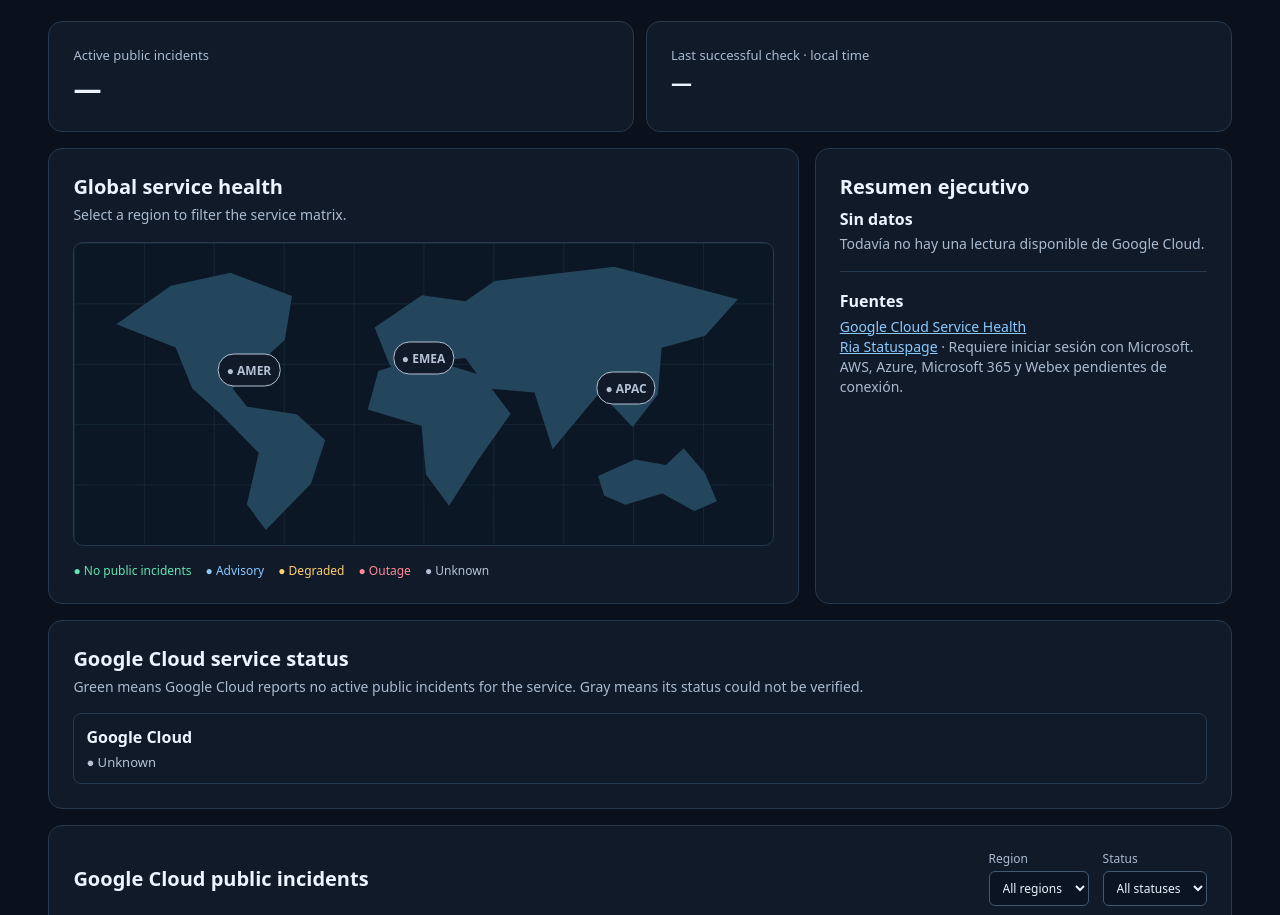
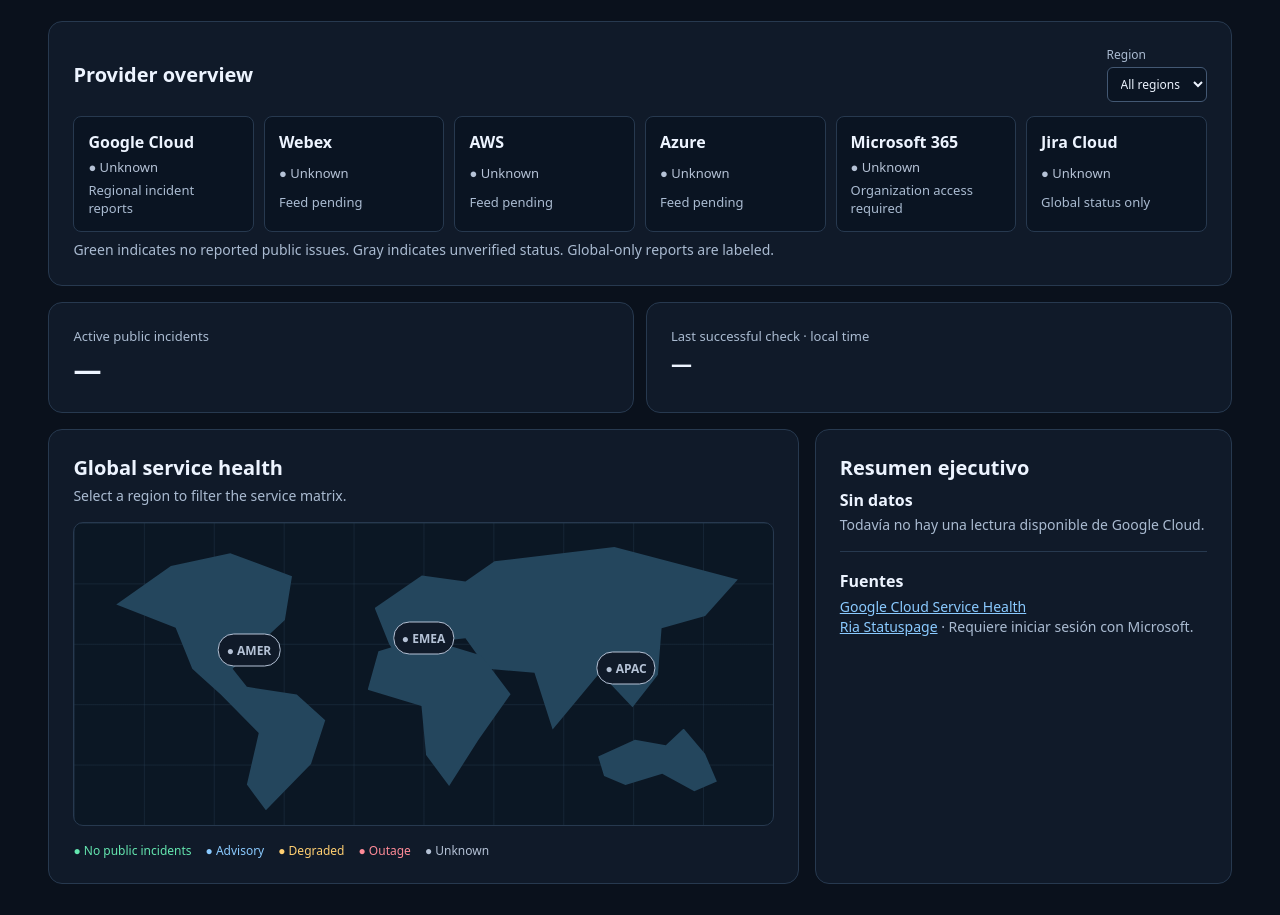
Before and after one commit to bigpockets/global-command-center, a plain HTML site: page index.html in a window 1280 px wide. Shown: the part 89-1004 px from the top of the page. Drawn offline with Linux system fonts and the light colour scheme; no server answers.

Commit message:
Publish GCC provider overview v0.2.4

```diff
--- a/app.js
+++ b/app.js
@@ -62,44 +62,107 @@ function openIncident(incident, trigger) {
   }, { once: true });
 }
 
-function renderServices(incidents, unavailable) {
-  const list = byId('service-status-list');
-  const services = snapshot?.services || [{ id: '', title: 'Google Cloud' }];
-  const fragment = document.createDocumentFragment();
+const providers = [
+  { id: 'google', title: 'Google Cloud', url: 'https://status.cloud.google.com/', scope: 'Regional incident reports' },
+  { id: 'webex', title: 'Webex', url: 'https://status.webex.com/', scope: 'Feed pending' },
+  { id: 'aws', title: 'AWS', url: 'https://health.aws.amazon.com/health/status', scope: 'Feed pending' },
+  { id: 'azure', title: 'Azure', url: 'https://azure.status.microsoft/en-us/status', scope: 'Feed pending' },
+  { id: 'm365', title: 'Microsoft 365', url: 'https://status.cloud.microsoft/m365', scope: 'Organization access required' },
+  { id: 'jira', title: 'Jira Cloud', url: 'https://jira-software.status.atlassian.com/', scope: 'Global status only' }
+];
+const clear = 'No public incidents';
+const statusClass = status => status === clear ? 'operational' : status.toLowerCase();
+let selectedProvider;
+
+function googleRows(incidents, stale) {
+  const services = snapshot?.services || [];
+  const regional = regionFilter.value;
+  const unassigned = incidents.some(incident =>
+    (!regional || matchesRegion(incident, regional) || !incident.locations.length) &&
+    (!incident.productIds?.length || (regional && !incident.locations.length))
+  );
   const byProduct = new Map();
-  for (const incident of incidents) {
+  for (const incident of incidents.filter(item => matchesRegion(item, regional))) {
     for (const id of incident.productIds || []) {
       if (!byProduct.has(id)) byProduct.set(id, []);
       byProduct.get(id).push(incident);
     }
   }
-  const unassigned = incidents.some(incident => !incident.productIds?.length);
-  for (const {id, title} of services) {
-    const item = document.createElement('li');
-    const heading = document.createElement('strong');
-    heading.textContent = title;
-    item.append(heading);
+  return services.map(({id, title}) => {
     const related = byProduct.get(id) || [];
-    const status = unavailable ? 'Unknown' : priority.find(level => related.some(incident => incident.status === level))
-      || (unassigned ? 'Unknown' : 'No public incidents');
-    const badge = document.createElement('span');
-    badge.className = status === 'No public incidents' ? 'operational' : status.toLowerCase();
+    const status = stale ? 'Unknown' : priority.find(level => related.some(item => item.status === level))
+      || (unassigned ? 'Unknown' : clear);
+    return { title, status, incidents: stale ? [] : related };
+  });
+}
+
+const cards = providers.map(provider => {
+  const button = document.createElement('button');
+  button.type = 'button';
+  button.setAttribute('aria-controls', 'provider-detail');
+  const label = document.createElement('strong');
+  label.textContent = provider.title;
+  const badge = document.createElement('span');
+  const scope = document.createElement('small');
+  scope.textContent = provider.scope;
+  button.append(label, badge, scope);
+  button.addEventListener('click', () => {
+    selectedProvider = selectedProvider === provider.id ? undefined : provider.id;
+    render();
+  });
+  byId('provider-cards').append(button);
+  return { provider, button, badge };
+});
+
+function renderProviderDetails(incidents, stale) {
+  for (const {provider, button, badge} of cards) {
+    const google = provider.id === 'google';
+    const jira = provider.id === 'jira';
+    const rows = google ? googleRows(incidents, stale) :
+      jira ? (snapshot?.jira?.services || []).map(row => ({...row, status: stale ? 'Unknown' : row.status})) : [];
+    const relevantIncidents = google && !stale
+      ? incidents.filter(item => matchesRegion(item, regionFilter.value)) : [];
+    const highest = priority.find(level => rows.some(row => row.status === level) ||
+      relevantIncidents.some(item => item.status === level));
+    const status = jira && !stale ? snapshot?.jira?.status || 'Unknown' :
+      highest || (rows.length ? clear : 'Unknown');
+    badge.className = statusClass(status);
     badge.textContent = '● ' + status;
-    item.append(badge);
-    if (!unavailable) {
+    const expanded = selectedProvider === provider.id;
+    button.setAttribute('aria-expanded', String(expanded));
+    if (!expanded) continue;
+
+    byId('provider-detail-title').textContent = provider.title + ' services';
+    byId('provider-source').href = provider.url;
+    byId('provider-detail-note').textContent = rows.length
+      ? google
+        ? 'Catalog with ' + (regionFilter.value || 'all regions') + ' public incident reports. Regional availability varies by service.'
+        : 'Atlassian publishes these component states globally.'
+      : 'Component status is unavailable. Open the official status page for details.';
+    const table = byId('provider-services');
+    table.replaceChildren();
+    for (const {title, status: serviceStatus, incidents: related = []} of rows) {
+      const row = table.insertRow();
+      row.insertCell().textContent = title;
+      const state = row.insertCell();
+      state.className = statusClass(serviceStatus);
+      state.textContent = '● ' + serviceStatus;
+      const details = row.insertCell();
       for (const incident of related) {
-        const button = document.createElement('button');
-        button.type = 'button';
-        button.className = 'incident-trigger';
-        button.textContent = incident.summary;
-        button.setAttribute('aria-haspopup', 'dialog');
-        button.addEventListener('click', () => openIncident(incident, button));
-        item.append(button);
+        const trigger = document.createElement('button');
+        trigger.type = 'button';
+        trigger.className = 'incident-trigger';
+        trigger.textContent = incident.summary;
+        trigger.setAttribute('aria-haspopup', 'dialog');
+        trigger.addEventListener('click', () => openIncident(incident, trigger));
+        details.append(trigger);
       }
+      if (!related.length) details.textContent = '—';
     }
-    fragment.append(item);
+    table.closest('.provider-table').hidden = rows.length === 0;
   }
-  list.replaceChildren(fragment);
+  byId('provider-detail').hidden = !selectedProvider;
+  byId('google-incidents').hidden = selectedProvider !== 'google';
 }
 
 function render() {
@@ -116,7 +179,7 @@ function render() {
       ? (incidents.length ? 'Google Cloud informa ' + incidents.length + ' incidente(s) público(s) activo(s).' : 'Sin incidentes públicos activos en Google Cloud.')
       : (fetchFailed ? 'Todavía no hay una lectura disponible de Google Cloud.' : 'Consultando el estado público de Google Cloud.');
 
-  renderServices(incidents, stale || !snapshot?.services?.length);
+  renderProviderDetails(incidents, !!stale);
   matrix.replaceChildren();
   for (const incident of visible) {
     const row = matrix.insertRow();
--- a/index.html
+++ b/index.html
@@ -8,12 +8,27 @@
 <link rel="icon" href="./icon-192.png">
 <link rel="apple-touch-icon" href="./icon-192.png">
 <link rel="manifest" href="./manifest.webmanifest">
-<link rel="stylesheet" href="./styles.css?v=0.2.2">
-<script src="./app.js?v=0.2.2" defer></script>
+<link rel="stylesheet" href="./styles.css?v=0.2.4">
+<script src="./app.js?v=0.2.4" defer></script>
 </head>
 <body>
-<header><div class="identity"><div class="logo" aria-hidden="true">G</div><div><h1>Global Command Center</h1><p>Operations intelligence</p></div></div><p class="demo">v0.2.2 · Public service health</p></header>
+<header><div class="identity"><div class="logo" aria-hidden="true">G</div><div><h1>Global Command Center</h1><p>Operations intelligence</p></div></div><p class="demo">v0.2.4 · Public service health</p></header>
 <main>
+<section class="panel" aria-labelledby="platform-status-title">
+<div class="matrix-head"><h2 id="platform-status-title">Provider overview</h2>
+<div class="filters"><label>Region<select id="region"><option value="">All regions</option></select></label></div></div>
+<div id="provider-cards" class="provider-cards"></div>
+<p class="muted provider-scope">Green indicates no reported public issues. Gray indicates unverified status. Global-only reports are labeled.</p>
+</section>
+<section class="panel" id="provider-detail" aria-labelledby="provider-detail-title" hidden>
+<div class="matrix-head"><h2 id="provider-detail-title"></h2>
+<a id="provider-source" target="_blank" rel="noopener noreferrer">Official status page ↗</a></div>
+<p id="provider-detail-note" class="muted"></p>
+<div class="provider-table table-wrap"><table>
+<thead><tr><th scope="col">Service</th><th scope="col">Status</th><th scope="col">Reported incident</th></tr></thead>
+<tbody id="provider-services"></tbody>
+</table></div>
+</section>
 <section class="summary" aria-label="Executive overview">
 <div><p>Active public incidents</p><strong id="active-count">—</strong></div>
 <div><p>Last successful check · local time</p><strong id="freshness">—</strong></div>
@@ -36,18 +51,12 @@
 <h2 id="brief-title">Resumen ejecutivo</h2>
 <p id="feed-state" aria-live="polite">Consultando</p>
 <p class="muted" id="brief-text"></p>
-<article><h3>Fuentes</h3><p><a href="https://status.cloud.google.com/">Google Cloud Service Health</a></p><p><a href="https://riainternal.statuspage.io/" target="_blank" rel="noopener noreferrer">Ria Statuspage</a> · Requiere iniciar sesión con Microsoft.</p><p class="unknown">AWS, Azure, Microsoft 365 y Webex pendientes de conexión.</p></article>
+<article><h3>Fuentes</h3><p><a href="https://status.cloud.google.com/">Google Cloud Service Health</a></p><p><a href="https://riainternal.statuspage.io/" target="_blank" rel="noopener noreferrer">Ria Statuspage</a> · Requiere iniciar sesión con Microsoft.</p></article>
 </section>
 </div>
-<section class="panel" aria-labelledby="service-status-title">
-<h2 id="service-status-title">Google Cloud service status</h2>
-<p class="muted">Green means Google Cloud reports no active public incidents for the service. Gray means its status could not be verified.</p>
-<ul class="service-status-list" id="service-status-list"></ul>
-</section>
-<section class="panel matrix" aria-labelledby="matrix-title">
+<section class="panel matrix" id="google-incidents" aria-labelledby="matrix-title" hidden>
 <div class="matrix-head"><h2 id="matrix-title">Google Cloud public incidents</h2>
-<div class="filters"><label>Region<select id="region"><option value="">All regions</option></select></label>
-<label>Status<select id="status"><option value="">All statuses</option><option>Advisory</option><option>Degraded</option><option>Outage</option><option>Unknown</option></select></label></div></div>
+<div class="filters"><label>Status<select id="status"><option value="">All statuses</option><option>Advisory</option><option>Degraded</option><option>Outage</option><option>Unknown</option></select></label></div></div>
 <p class="muted" id="result" aria-live="polite"></p><p class="muted">Select an incident when one appears to see the latest provider update.</p>
 <div class="table-wrap"><table aria-label="Public service incidents"><thead><tr><th scope="col">Incident / products</th><th scope="col">Region</th><th scope="col">Status</th><th scope="col">Updated · local time</th></tr></thead><tbody id="services"></tbody></table></div>
 </section>
--- a/styles.css
+++ b/styles.css
@@ -34,3 +34,10 @@ a{color:#8acaff}
 .service-status-list{list-style:none;padding:0;margin:16px 0 0;display:grid;grid-template-columns:repeat(auto-fit,minmax(min(100%,235px),1fr));gap:10px;max-height:32rem;overflow:auto}
 .service-status-list li{display:grid;align-content:start;gap:5px;padding:12px;border:1px solid var(--border);border-radius:8px;overflow-wrap:anywhere}
 .service-status-list span,.service-status-list button{font-size:13px}
+
+.provider-cards{display:grid;grid-template-columns:repeat(auto-fit,minmax(min(100%,170px),1fr));gap:10px;margin-top:14px}
+.provider-cards button{display:grid;text-align:left;gap:5px;padding:14px;color:inherit;background:#0a1422;border:1px solid var(--border);border-radius:8px;cursor:pointer;font:inherit}
+.provider-cards button:hover,.provider-cards button[aria-expanded=true]{border-color:#8acaff;background:#17263a}
+.provider-cards span,.provider-cards small{font-size:13px}.provider-cards small{color:var(--muted)}
+.provider-scope,#provider-detail-note{margin-top:8px}.provider-table{margin-top:12px;max-height:32rem;overflow:auto}
+.provider-table .incident-trigger{display:block}.provider-table .incident-trigger+.incident-trigger{margin-top:6px}
--- a/sw.js
+++ b/sw.js
@@ -1,6 +1,6 @@
 const cachePrefix = 'gcc-demo:' + self.registration.scope + ':';
-const cacheName = cachePrefix + '4';
-const assets = ['./', './index.html', './styles.css', './app.js', './manifest.webmanifest', './icon-192.png', './icon-512.png'];
+const cacheName = cachePrefix + '7';
+const assets = ['./', './index.html', './styles.css?v=0.2.4', './app.js?v=0.2.4', './manifest.webmanifest', './icon-192.png', './icon-512.png'];
 
 self.addEventListener('install', event => {
   event.waitUntil(caches.open(cacheName).then(cache => cache.addAll(assets)).then(() => self.skipWaiting()));
```
